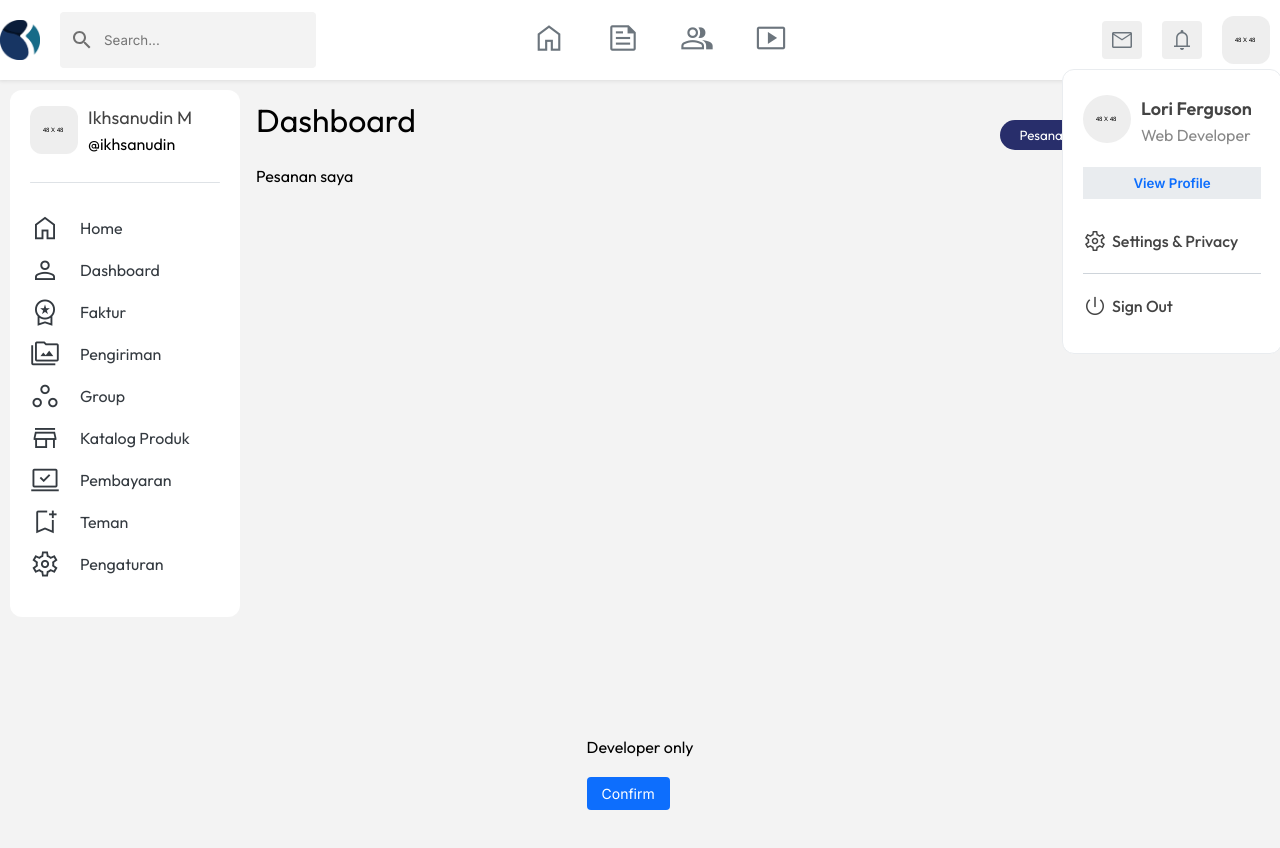
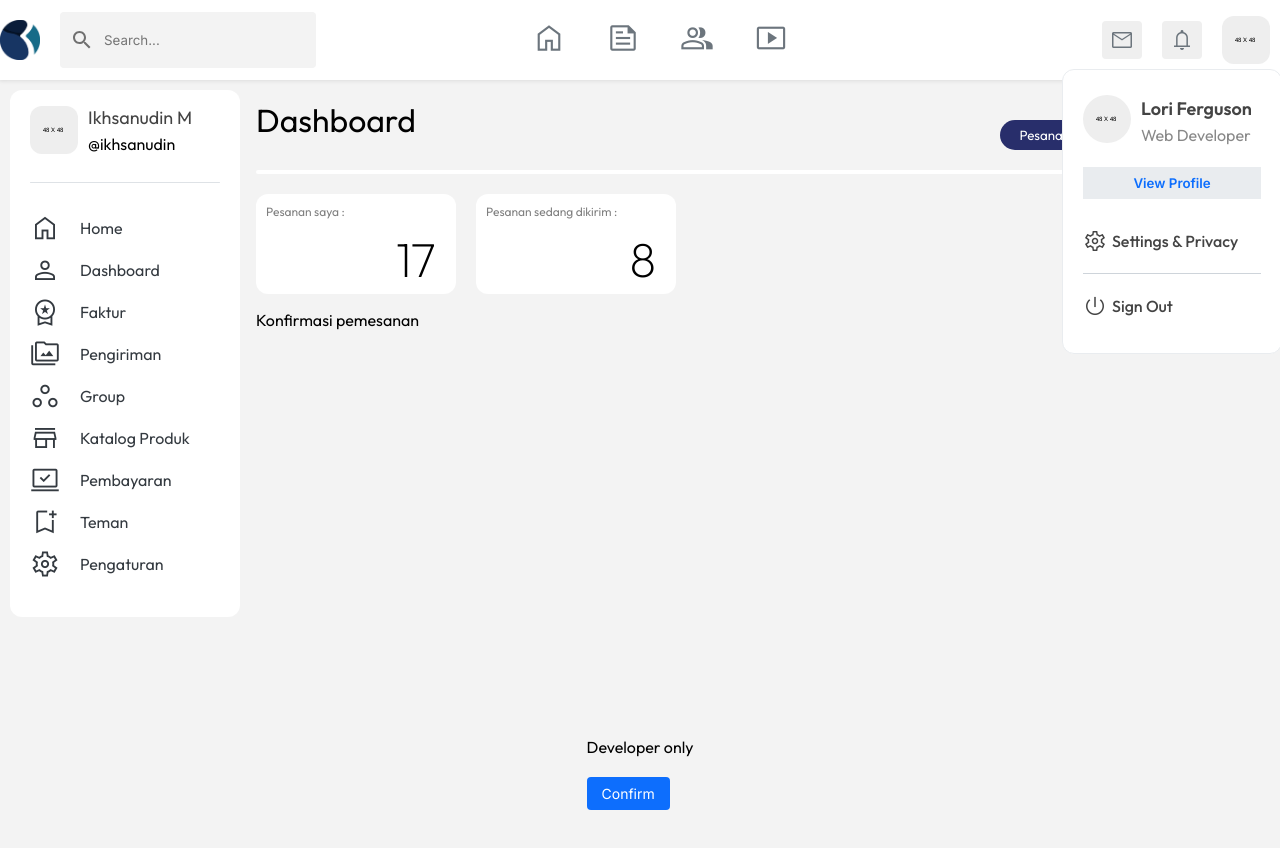
Before and after one commit to Haris-mlna/andaru-partners, a React (Create React App) app: page / in a window 1280 px wide. Shown: the top 848 px of the page. Built offline with nearby package versions, Linux system fonts and the light colour scheme.

Commit message:
update dashboard

```diff
--- a/src/components/Organism/dashboard/dashboard.js
+++ b/src/components/Organism/dashboard/dashboard.js
@@ -1,33 +1,57 @@
 import styles from "./dashboard.module.css";
-import {  useState } from "react";
+import { useState } from "react";
 
 const Dashboard = () => {
+  const [myOrder, setMyOrder] = useState(true);
+  const [partnerOrder, setPartnerOrder] = useState(false);
 
-  const [myOrder , setMyOrder] = useState(true)
-  const [partnerOrder , setPartnerOrder] = useState(false)
-
-  const toggleOrder = (active , nonactive) => {
+  const toggleOrder = (active, nonactive) => {
     active(true);
-    nonactive(false)
-  }
+    nonactive(false);
+  };
 
   return (
     <div className={styles.dashboard_container}>
+
       <div className={styles.head}>
         <h2>Dashboard</h2>
 
-        <div>
-          <button onClick={() => toggleOrder(setMyOrder, setPartnerOrder)} className={`${styles.button_order} ${myOrder ? styles.active : styles.deactive}`}>Pesanan saya</button>
-          <button onClick={() => toggleOrder(setPartnerOrder, setMyOrder)} className={`${styles.button_order} ${partnerOrder ? styles.active : styles.deactive}`}>Pesanan Partner</button>
+        <div className={styles.btn_container}>
+          <button
+            onClick={() => toggleOrder(setMyOrder, setPartnerOrder)}
+            className={`${styles.button_order} ${
+              myOrder ? styles.active : styles.deactive
+            }`}
+          >
+            Pesanan saya
+          </button>
+          <button
+            onClick={() => toggleOrder(setPartnerOrder, setMyOrder)}
+            className={`${styles.button_order} ${
+              partnerOrder ? styles.active : styles.deactive
+            }`}
+          >
+            Pesanan Partner
+          </button>
         </div>
       </div>
+
+      <div className={styles.divider}></div>
       <div className={styles.dashboard}>
         <div className={styles.left}>
           <div className={styles.container_notification}>
             <div className={styles.myorder}>
-              <p>Pesanan saya</p>
+              <p>Pesanan saya :</p>
+              <h3>17</h3>
             </div>
-            <div className={styles.delivery}></div>
+            <div className={styles.delivery}>
+              <p>Pesanan sedang dikirim :</p>
+              <h3>8</h3>
+            </div>
+          </div>
+          <div className={styles.confirmation}>
+            <p>Konfirmasi pemesanan</p>
+
           </div>
         </div>
         <div className={styles.right}></div>
--- a/src/components/Organism/dashboard/dashboard.module.css
+++ b/src/components/Organism/dashboard/dashboard.module.css
@@ -7,7 +7,22 @@
   width: 100%;
   display: flex;
   justify-content: space-between;
-  align-items: end;
+  align-items: flex-end;
+}
+
+.btn_container {
+  display: flex;
+  justify-content: flex-end;
+}
+
+@media (max-width:762px) {
+  .btn_container {
+    flex-direction: column;
+  }
+
+  .button_order {
+    margin: 10px 0;
+  }
 }
 
 .head h2 {
@@ -19,7 +34,7 @@
 }
 
 .button_order {
-  --color-order : #282E6B;
+  --color-order: #282e6b;
   margin: 0 10px;
   border-radius: 50px;
   width: 120px;
@@ -45,6 +60,14 @@
   color: var(--color-order);
 }
 
+.divider {
+  width: 100%;
+  height: 4px;
+  background-color: var(--bs-white);
+  margin: 20px 0;
+  border-radius: 50px;
+}
+
 .dashboard {
   display: flex;
 }
@@ -55,6 +78,81 @@
   flex-direction: column;
 }
 
+.container_notification {
+  display: flex;
+}
+
+.myorder {
+  background-color: white;
+  width: 200px;
+  height: 100px;
+  border-radius: 12px;
+  margin-right: 20px;
+
+  transition: 150ms ease-in-out;
+  cursor: pointer;
+}
+
+.myorder:hover,
+.delivery:hover {
+  background-color: var(--bs-primary);
+  color: white;
+  transform: translateY(-5%);
+  box-shadow: 0 0 4px 1px rgba(0, 0, 0, .25);
+}
+
+.myorder:hover p ,
+.delivery:hover p{
+  color: white;
+}
+
+.myorder p {
+  padding: 10px;
+  font-size: 12px;
+  color: gray;
+  margin: 0;
+
+  transition: 150ms ease-in-out;
+}
+
+.myorder h3 {
+  width: 100%;
+  display: flex;
+  justify-content: flex-end;
+  font-size: 48px;
+  font-weight: 200;
+  margin: 0;
+  padding: 0 20px;
+}
+
+.delivery {
+  width: 200px;
+  height: 100px;
+  border-radius: 12px;
+  margin-right: 20px;
+  background-color: var(--bs-white);
+  cursor: pointer;
+  transition: 150ms ease-in-out;
+}
+
+.delivery p {
+  padding: 10px;
+  font-size: 12px;
+  color: gray;
+  margin: 0;
+  transition: 150ms ease-in-out;
+}
+
+.delivery h3 {
+  width: 100%;
+  display: flex;
+  justify-content: flex-end;
+  font-size: 48px;
+  font-weight: 200;
+  margin: 0;
+  padding: 0 20px;
+}
+
 .right {
   flex: 1;
 }
```
